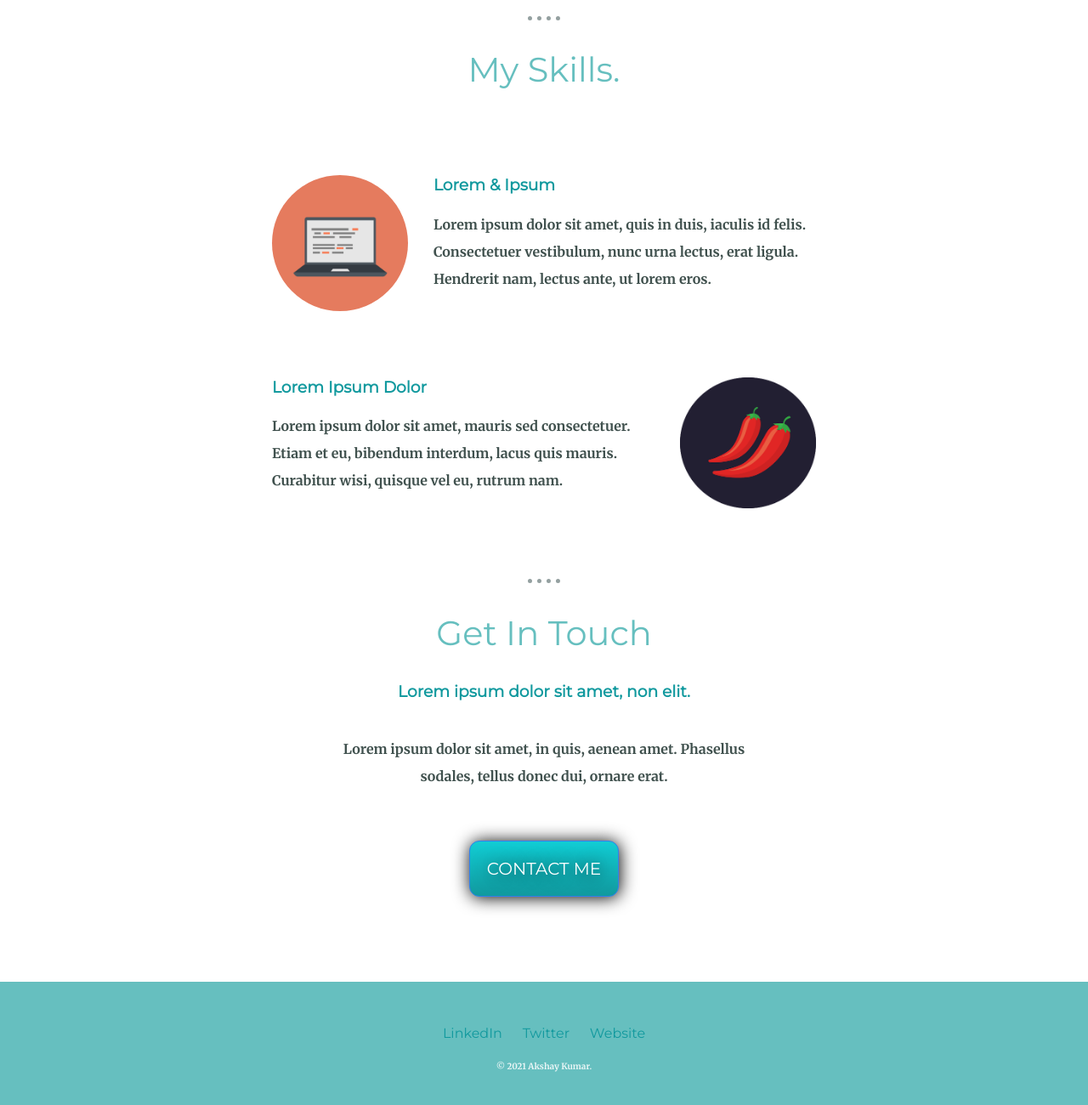
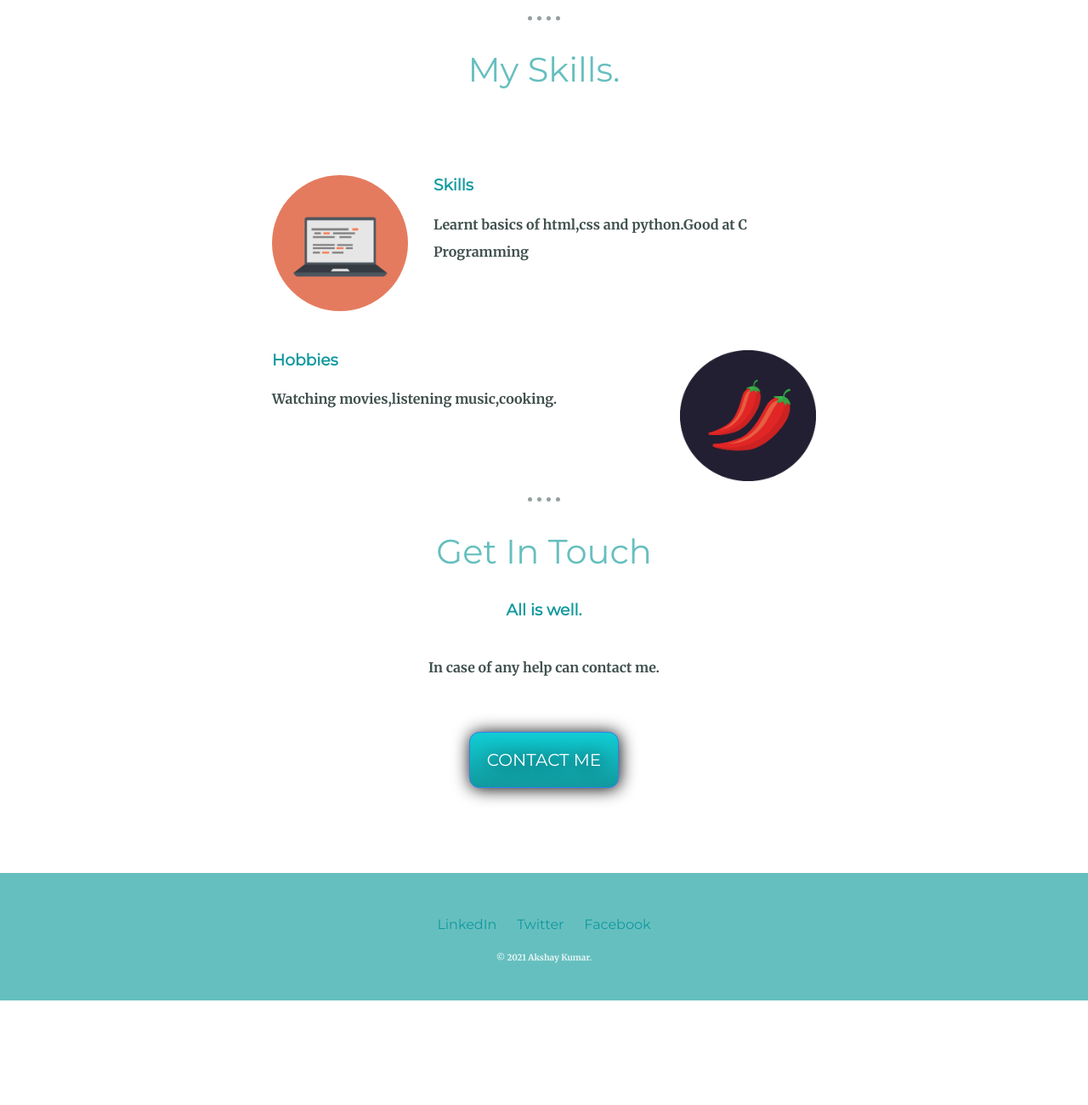
Before and after one commit to AkshayKumar100/My-first, a plain HTML site: page index.html in a window 1280 px wide. Shown: the part 1197-2497 px from the top of the page at 85% size. After the commit the page ends 2374 px from the top, so only its background shows below. Drawn offline with Linux system fonts and the light colour scheme.

Commit message:
Update index.html

```diff
--- a/index.html
+++ b/index.html
@@ -31,29 +31,29 @@
       <h2>My Skills.</h2>
       <div class="skill-row">
         <img class="comp" src="images/computer.png" alt="computer">
-        <h3>Lorem & Ipsum</h3>
-        <p>Lorem ipsum dolor sit amet, quis in duis, iaculis id felis. Consectetuer vestibulum, nunc urna lectus, erat ligula. Hendrerit nam, lectus ante, ut lorem eros.</p>
+        <h3>Skills</h3>
+        <p>Learnt basics of html,css and python.Good at C Programming</p>
       </div>
       <div class="skill-row">
         <img class="chilli" src="images/chillies.png" alt="chillis">
-        <h3>Lorem Ipsum Dolor</h3>
-        <p>Lorem ipsum dolor sit amet, mauris sed consectetuer. Etiam et eu, bibendum interdum, lacus quis mauris. Curabitur wisi, quisque vel eu, rutrum nam.</p>
+        <h3>Hobbies</h3>
+        <p>Watching movies,listening music,cooking.</p>
       </div>
     </div>
     <hr>
     <div class="contact-me">
       <h2>Get In Touch</h2>
-      <h3>Lorem ipsum dolor sit amet, non elit.</h3>
-      <p class="contact-message">Lorem ipsum dolor sit amet, in quis, aenean amet. Phasellus sodales, tellus donec dui, ornare erat.</p>
+      <h3>All is well.</h3>
+      <p class="contact-message">In case of any help can contact me.</p>
       <a class="btn" href="mailto:akshayshanthkumar2000@gmail.com">CONTACT ME</a>
     </div>
   </div>
 
 
   <div class="bottom-container">
-    <a class="footer-link" href="https://www.linkedin.com/">LinkedIn</a>
-    <a class="footer-link" href="https://twitter.com/">Twitter</a>
-    <a class="footer-link" href="https://www.appbrewery.co/">Website</a>
+    <a class="footer-link" href="https://www.linkedin.com/in/akshay-kumar-6a04521a2">LinkedIn</a>
+    <a class="footer-link" href="https://twitter.com/AkshayK23314165?s=08">Twitter</a>
+    <a class="footer-link" href="https://www.facebook.com/profile.php?id=100008153370927">Facebook</a>
     <p class="copyright">© 2021 Akshay Kumar.</p>
   </div>
 
```
